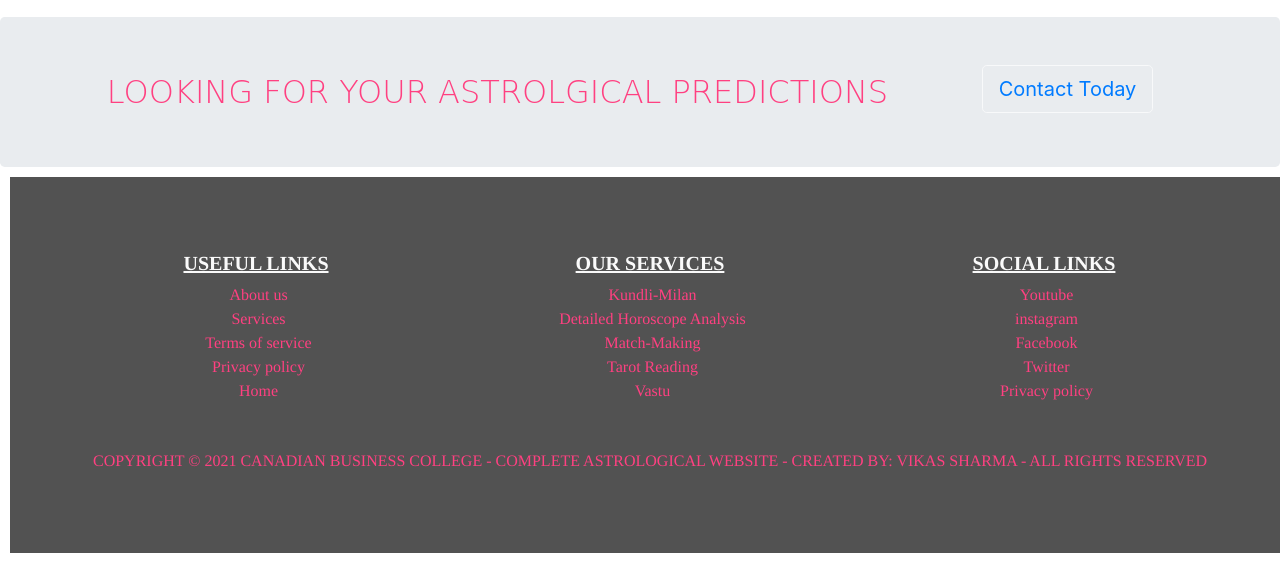
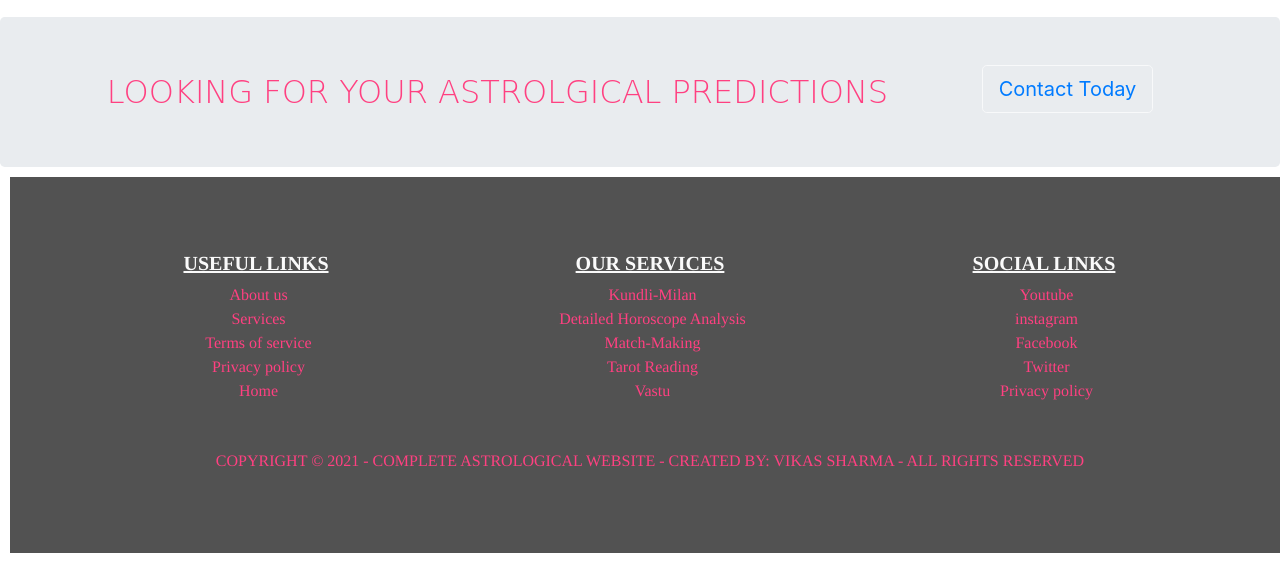
Before and after one commit to vikasinder/astrovikas, a plain HTML site: page aboutus.html in a window 1280 px wide. Shown: the part 2828-3391 px from the top of the page. Drawn offline with nearby package versions, Linux system fonts and the light colour scheme; a web font is replaced by a local one.

Commit message:
Update aboutus.html

```diff
--- a/aboutus.html
+++ b/aboutus.html
@@ -578,7 +578,7 @@
                     </div>
 
                 </div>
-                <p id="copyright"  >Copyright © 2021 Canadian Business College - Complete Astrological website  - created by: Vikas Sharma - All rights reserved
+                <p id="copyright"  >Copyright © 2021 - Complete Astrological website  - created by: Vikas Sharma - All rights reserved
                 </p>
 
 
```
